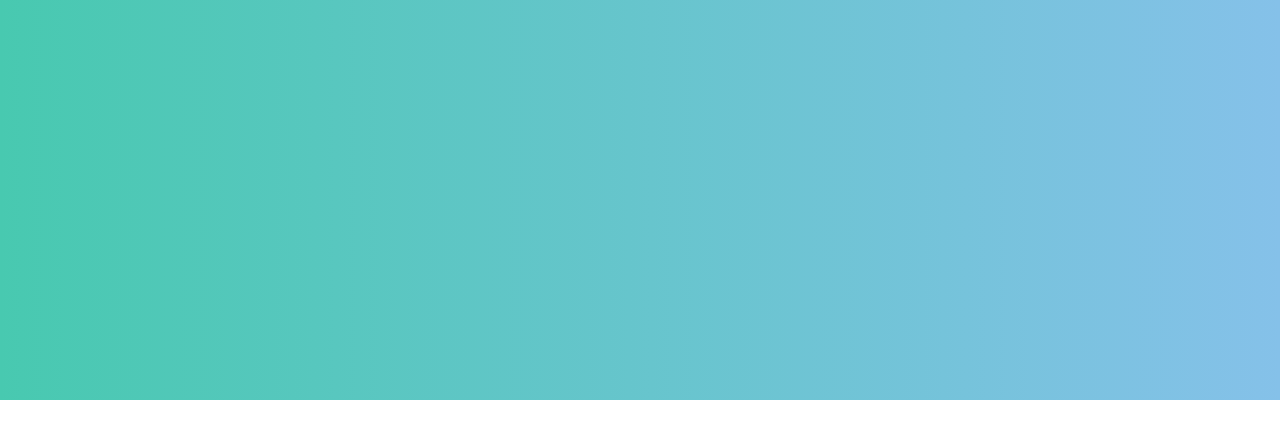
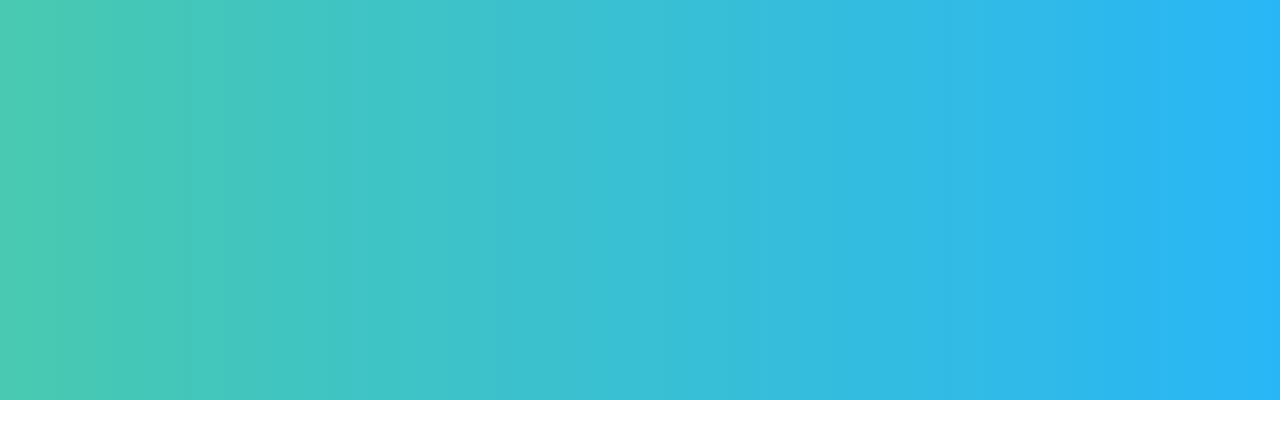
Before and after one commit to SuperSirBird/MediaSave, a plain HTML site: page index.html in a window 1280 px wide. Drawn offline with Linux system fonts and the light colour scheme.

Commit message:
Update index.html

```diff
--- a/index.html
+++ b/index.html
@@ -16,7 +16,7 @@
       // Gradient
       var gradient = ctx.createLinearGradient(0,0,c.width,0);
 gradient.addColorStop("0","#48C9B0");
-gradient.addColorStop("1.0","#85C1E9");
+gradient.addColorStop("1.0","#29B6F6");
 
       // Test
       ctx.fillStyle = gradient;
```
